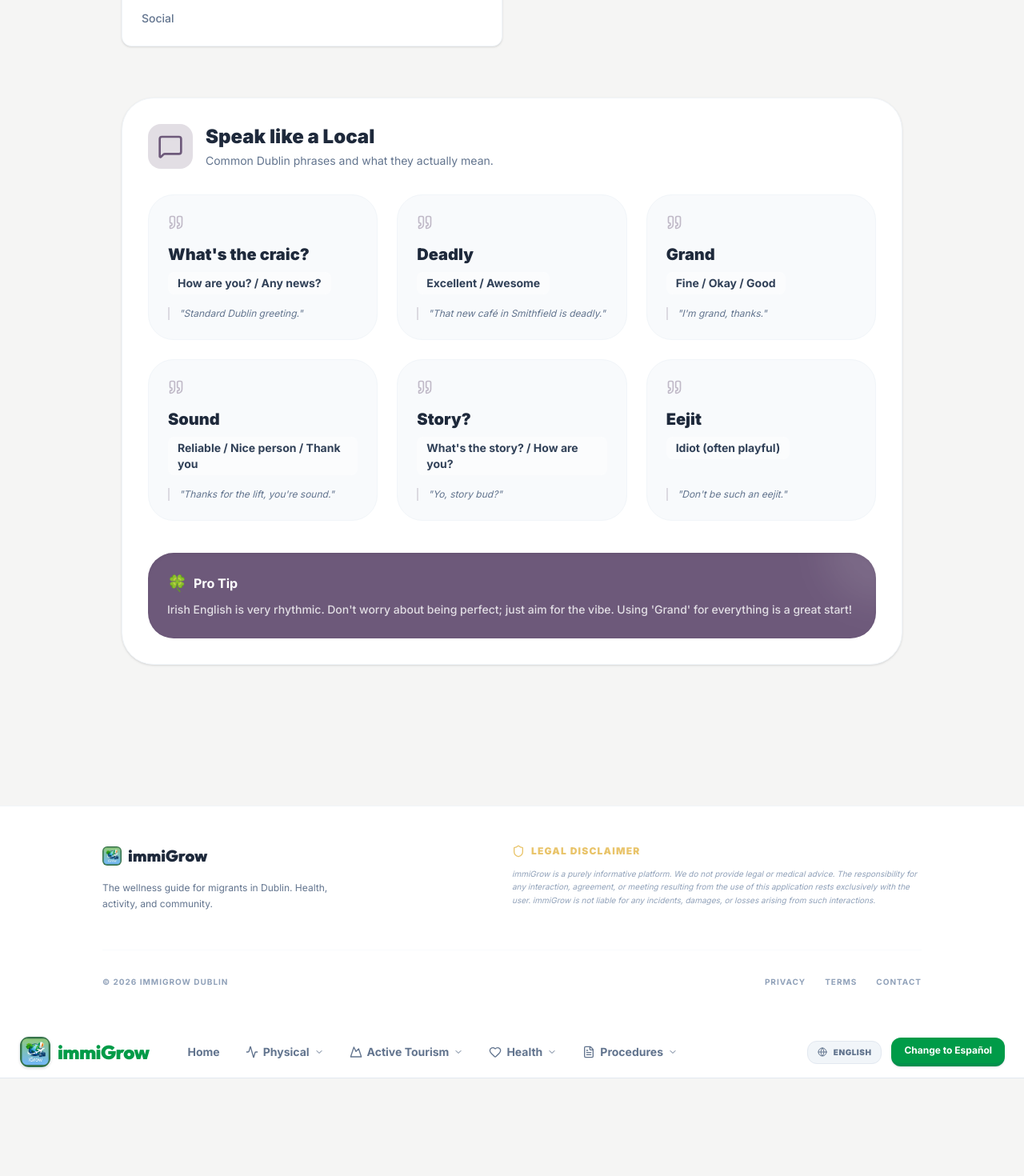
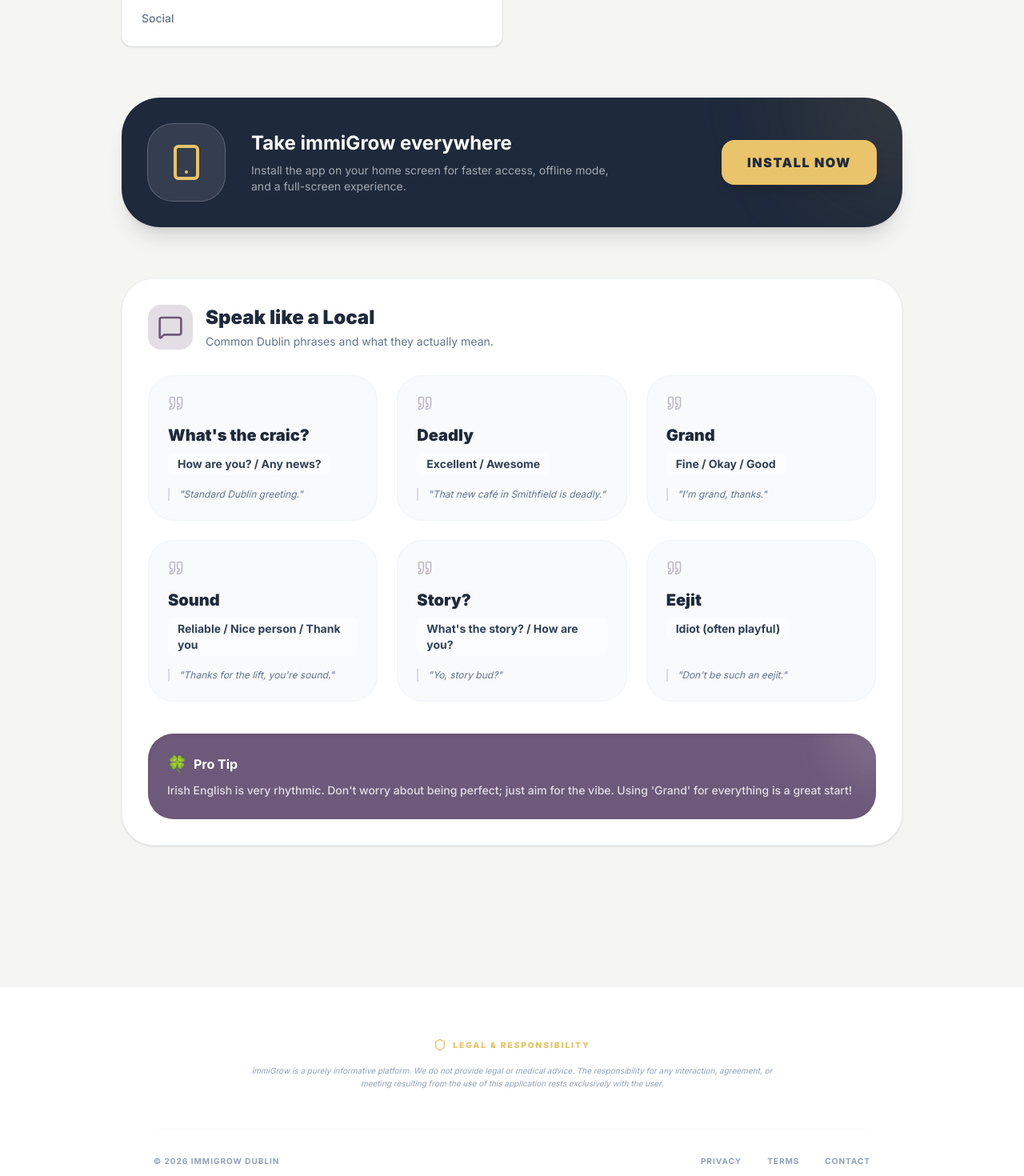
Before and after one commit to 2025311-BRENDA/immiGrow, a Next.js app: page /more in a window 1280 px wide. Shown: the part 720-2190 px from the top of the page at 80% size. Built offline with nearby package versions, Linux system fonts and the light colour scheme.

Commit message:
ACTUALIZACION

```diff
--- a/app/more/page.tsx
+++ b/app/more/page.tsx
@@ -5,6 +5,7 @@ import { BackButton } from "@/components/BackButton";
 import { FileText, Heart, Sparkles } from "lucide-react";
 import { useLanguage } from "@/context/LanguageContext";
 import { SlangDictionary } from "@/components/SlangDictionary";
+import { Smartphone, Download } from "lucide-react";
 
 export default function MorePage() {
     const { language, t } = useLanguage();
@@ -80,6 +81,41 @@ export default function MorePage() {
                     </div>
                 </section>
 
+                <section className="bg-brand-navy text-white p-8 rounded-[3rem] shadow-xl relative overflow-hidden">
+                    <div className="absolute top-0 right-0 w-64 h-64 bg-brand-sun/10 rounded-full -mr-32 -mt-32 blur-3xl" />
+                    <div className="flex flex-col md:flex-row items-center gap-8 relative z-10">
+                        <div className="p-6 bg-white/10 rounded-[2rem] border border-white/20">
+                            <Smartphone className="w-12 h-12 text-brand-sun" />
+                        </div>
+                        <div className="flex-1 text-center md:text-left">
+                            <h2 className="text-2xl font-bold mb-2">
+                                {language === "en" ? "Take immiGrow everywhere" : "Lleva immiGrow a todas partes"}
+                            </h2>
+                            <p className="text-white/60 text-sm max-w-md">
+                                {language === "en"
+                                    ? "Install the app on your home screen for faster access, offline mode, and a full-screen experience."
+                                    : "Instala la app en tu pantalla de inicio para un acceso más rápido, modo sin conexión y experiencia completa."}
+                            </p>
+                        </div>
+                        <button
+                            onClick={() => {
+                                // Trigger same logic as the banner
+                                window.dispatchEvent(new Event('beforeinstallprompt'));
+                                // If iOS, it shows the manual hint
+                                const isIOS = /iPad|iPhone|iPod/.test(navigator.userAgent) && !(window as any).MSStream;
+                                if (isIOS) {
+                                    alert(language === 'en'
+                                        ? "To install on iPhone: Tap 'Share' icon and then 'Add to Home Screen'."
+                                        : "Para instalar en iPhone: Toca el icono de 'Compartir' y luego 'Añadir a la pantalla de inicio'.");
+                                }
+                            }}
+                            className="bg-brand-sun text-brand-navy px-8 py-4 rounded-2xl font-black uppercase tracking-widest hover:scale-105 transition-all shadow-lg active:scale-95"
+                        >
+                            {language === "en" ? "Install Now" : "Instalar Ahora"}
+                        </button>
+                    </div>
+                </section>
+
                 <SlangDictionary />
             </main>
         </div>
--- a/components/Footer.tsx
+++ b/components/Footer.tsx
@@ -9,41 +9,28 @@ export function Footer() {
     const { language, t } = useLanguage();
 
     return (
-        <footer className="bg-white border-t border-slate-100 py-12 px-6 mt-12 mb-20 md:mb-0">
-            <div className="container mx-auto max-w-5xl">
-                <div className="flex flex-col md:flex-row justify-between items-start gap-8">
-                    <div className="max-w-xs">
-                        <div className="flex items-center gap-2 mb-4">
-                            <img src="/iGrow-logo.jpg" alt="immiGrow" className="w-6 h-6 rounded-md object-cover" />
-                            <span className="font-heading font-black text-xl text-brand-navy">immiGrow</span>
-                        </div>
-                        <p className="text-slate-500 text-xs leading-relaxed">
-                            {language === "en"
-                                ? "The wellness guide for migrants in Dublin. Health, activity, and community."
-                                : "La guía de bienestar para migrantes en Dublín. Salud, actividad y comunidad."}
-                        </p>
+        <footer className="bg-white border-t border-slate-100 py-16 px-6 mt-12 mb-20 md:mb-0">
+            <div className="container mx-auto max-w-4xl text-center">
+                {/* Simplified Disclaimer Area */}
+                <div className="mb-12">
+                    <div className="flex items-center justify-center gap-2 text-brand-sun mb-4">
+                        <Shield className="w-4 h-4" />
+                        <h4 className="text-[10px] font-black uppercase tracking-[0.2em]">
+                            {language === "en" ? "Legal & Responsibility" : "Legal y Responsabilidad"}
+                        </h4>
                     </div>
-
-                    <div className="flex-1 max-w-lg">
-                        <div className="flex items-center gap-2 text-brand-sun mb-3">
-                            <Shield className="w-4 h-4" />
-                            <h4 className="text-xs font-black uppercase tracking-widest">
-                                {language === "en" ? "Legal Disclaimer" : "Aviso Legal"}
-                            </h4>
-                        </div>
-                        <p className="text-[10px] text-slate-400 leading-relaxed italic">
-                            {language === "en"
-                                ? "immiGrow is a purely informative platform. We do not provide legal or medical advice. The responsibility for any interaction, agreement, or meeting resulting from the use of this application rests exclusively with the user. immiGrow is not liable for any incidents, damages, or losses arising from such interactions."
-                                : "immiGrow es una plataforma puramente informativa. No proporcionamos asesoría legal ni médica. La responsabilidad de cualquier interacción, acuerdo o encuentro resultante del uso de esta aplicación recae exclusivamente en el usuario. immiGrow no se hace responsable de incidentes, daños o pérdidas derivados de dichas interacciones."}
-                        </p>
-                    </div>
+                    <p className="text-[10px] text-slate-400 leading-relaxed italic max-w-2xl mx-auto">
+                        {language === "en"
+                            ? "immiGrow is a purely informative platform. We do not provide legal or medical advice. The responsibility for any interaction, agreement, or meeting resulting from the use of this application rests exclusively with the user."
+                            : "immiGrow es una plataforma puramente informativa. No proporcionamos asesoría legal ni médica. La responsabilidad de cualquier interacción, acuerdo o encuentro resultante del uso de esta aplicación recae exclusivamente en el usuario."}
+                    </p>
                 </div>
 
-                <div className="mt-12 pt-8 border-t border-slate-50 flex flex-col md:flex-row justify-between items-center gap-4 text-[10px] text-slate-400 font-bold uppercase tracking-widest">
+                <div className="pt-8 border-t border-slate-50 flex flex-col md:flex-row justify-between items-center gap-6 text-[10px] text-slate-400 font-bold uppercase tracking-widest">
                     <span>&copy; {new Date().getFullYear()} immiGrow Dublin</span>
-                    <div className="flex gap-6">
+                    <div className="flex gap-8">
                         <Link href="/privacy" className="hover:text-brand-teal transition-colors">Privacy</Link>
-                        <a href="#" className="hover:text-brand-teal transition-colors">Terms</a>
+                        <Link href="/privacy#terms" className="hover:text-brand-teal transition-colors">Terms</Link>
                         <Link href="/contact" className="hover:text-brand-teal transition-colors">Contact</Link>
                     </div>
                 </div>
--- a/components/Navbar.tsx
+++ b/components/Navbar.tsx
@@ -84,7 +84,8 @@ export function Navbar() {
             <nav className="bg-white border-b border-slate-200 sticky top-0 z-50">
                 <div className="container mx-auto px-6 h-16 flex items-center justify-between">
                     <div className="flex items-center gap-12">
-                        <Link href="/" className="flex items-center space-x-2 shrink-0">
+                        {/* Desktop ONLY Brand */}
+                        <Link href="/" className="hidden lg:flex items-center space-x-2 shrink-0">
                             <div className="w-10 h-10 rounded-xl flex items-center justify-center overflow-hidden shadow-sm border border-slate-100">
                                 <img src="/iGrow-logo.jpg" alt="iGrow" className="w-full h-full object-cover" />
                             </div>
```
Also changed, not shown: components/InstallPWA.tsx (+30 -20 lines).
